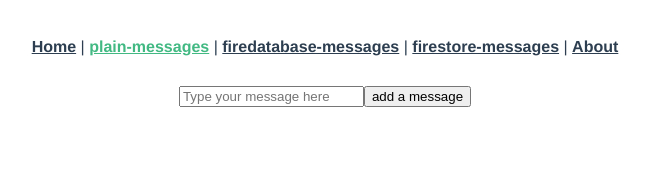
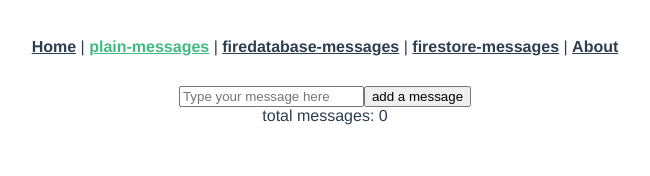
Before and after one commit to lolmop103/vue, a Vue app in the folder firebase-app/: page /plain-messages in a window 1280 px wide. Shown: the top 176 px of the page, without its empty margins (315-965 px from the left). Built offline with nearby package versions, Linux system fonts and the light colour scheme.

Commit message:
create Message component and refactor plain message view

```diff
--- /dev/null
+++ b/firebase-app/src/components/Messages.vue
@@ -0,0 +1,54 @@
+<template>
+    <div>
+      <div>
+          <input v-model="message" type="text" placeholder="Type your message here">
+          <button @click="add">add a message</button>
+      </div>
+
+        <div>total messages: {{ numberOfMessages() }}</div>
+
+      <ul>
+          <li v-for="(message, key) in messages" :key="key">
+              <span>{{message.message}}</span>
+              <button @click="remove(key)">x</button>
+          </li>
+      </ul>
+  </div>
+</template>
+
+<script>
+export default {
+    name: "Messages",
+    props: {
+        messages: {
+            required: true
+        },
+    },
+    data () {
+        return {
+            message: "",
+        }
+    },
+    methods: {
+        add() {
+            this.$emit("add", this.message)
+            this.message = "";
+        },
+
+        remove(key) {
+            this.$emit("remove", key);
+        },
+
+        numberOfMessages() {
+            if (Array.isArray(this.messages))
+              return this.messages.length;
+
+            return Object.keys(this.messages).length;
+        }
+    }
+}
+</script>
+
+<style>
+
+</style>
--- a/firebase-app/src/views/PlainMessagesView.vue
+++ b/firebase-app/src/views/PlainMessagesView.vue
@@ -1,30 +1,25 @@
 <template>
   <div>
-      <div>
-          <input v-model="message" type="text" placeholder="Type your message here">
-          <button @click="add">add a message</button>
-      </div>
-      <ul>
-          <li v-for="(message, index) in messages" :key="index">
-              <span>{{message.message}}</span><button @click="remove(index)">x</button>
-          </li>
-      </ul>
+      <Messages :messages="messages" @add="add" @remove="remove" />
   </div>
 </template>
 
 <script>
+import Messages from '@/components/Messages.vue'
+
 export default {
     name: "PlainMessagesView",
+    components: {
+        Messages
+    },
     data () {
         return {
-            message: "",
             messages: []
         };
     },
     methods: {
-        add() {
-            this.messages.push({message: this.message})
-            this.message = ""
+        add(message) {
+            this.messages.push( { message } )
         },
         remove(index) {
             this.$delete(this.messages, index);
```
